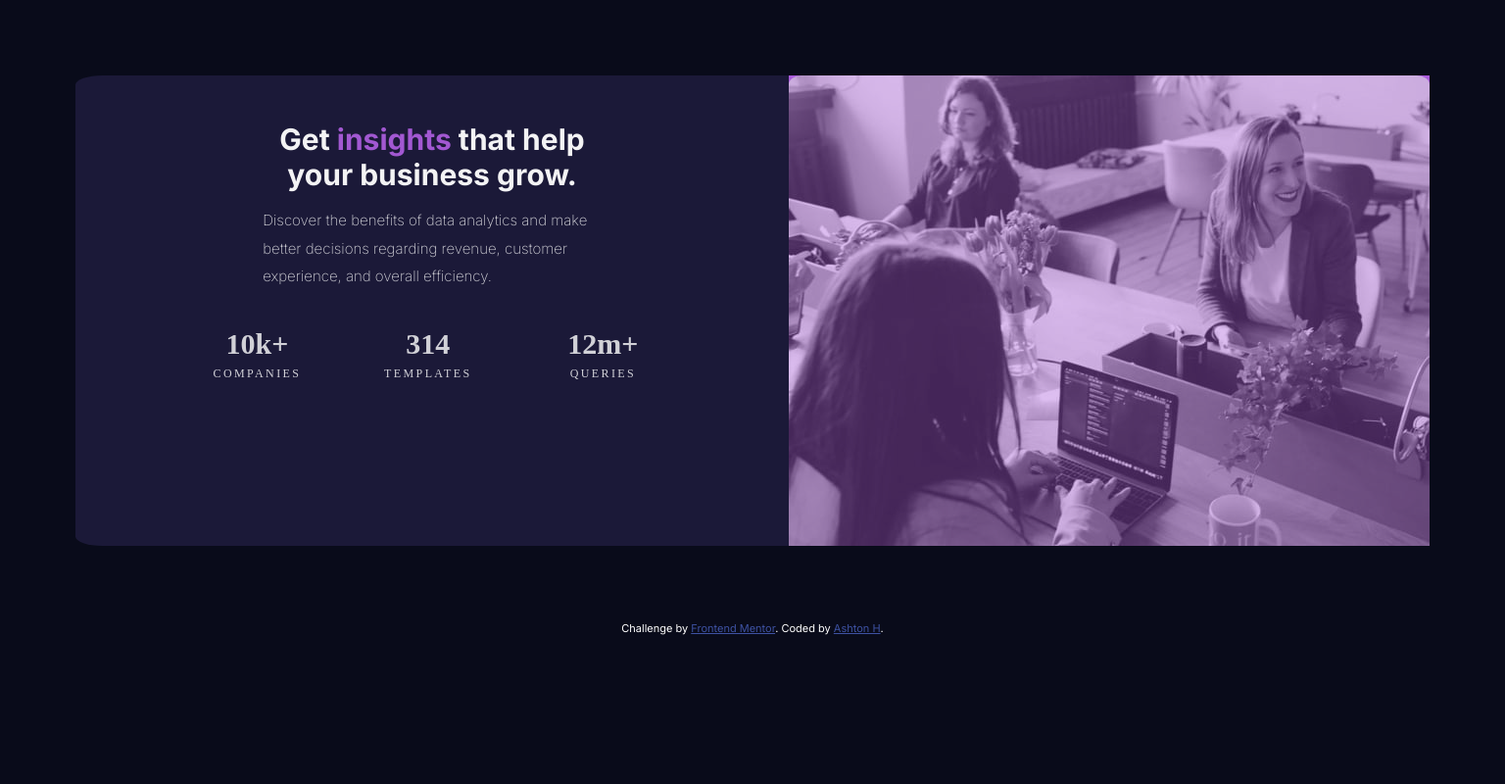
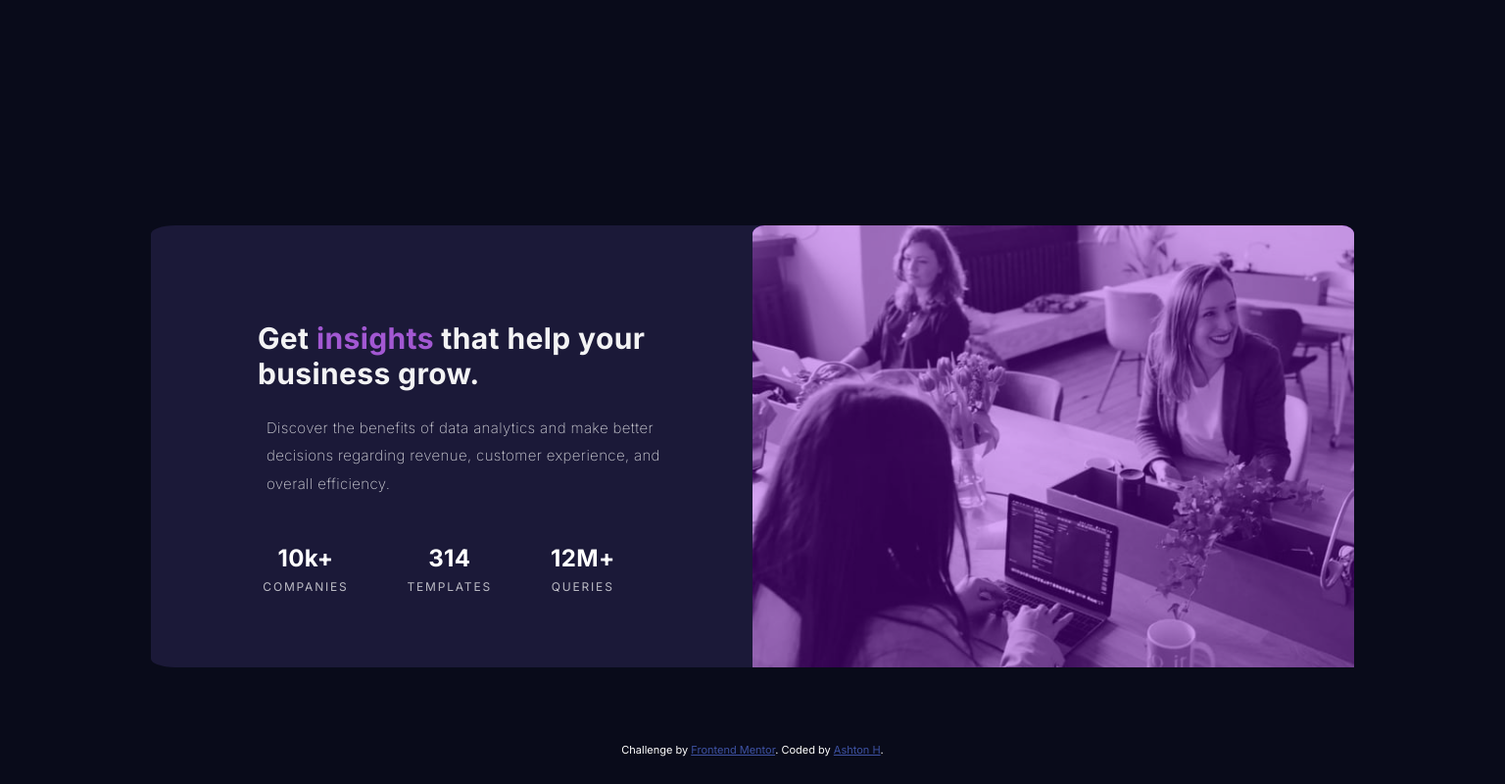
Before and after one commit to AshtonHarvey/stats-preview-card-component-main, a plain HTML site: page index.html in a window 1536 px wide. Shown: the whole page at 98% size. Drawn offline with Linux system fonts and the light colour scheme.

Commit message:
final clean up to the best of my ability

```diff
--- a/css/main.css
+++ b/css/main.css
@@ -15,11 +15,12 @@ img {
   height: auto;
   margin: 0;
   border-radius: 2% 2% 0 0;
-  opacity: 60%;
+  opacity: 65%;
 }
 
-.image-wrap {
-  background-color: hsl(277, 64%, 61%);
+.image-overlay {
+  background-color: hsl(277, 98%, 45%);
+  border-radius: 2% 2% 0 0;
 }
 
 h1 {
@@ -33,6 +34,10 @@ h1 {
   text-decoration: none;
 }
 
+p {
+  text-align: center;
+}
+
 .purple-text {
   color: hsl(277, 64%, 61%);
   text-decoration: none;
@@ -44,67 +49,82 @@ main {
   margin: 5%;
 }
 
-.container {
+.discover-paragraph {
+  font-weight: 200;
+  line-height: 1.9em;
+  opacity: 80%;
+  margin-bottom: 2.5em;
+  padding: 0.6em;
+}
+
+.stats-container-group {
   display: block;
   margin: auto;
   width: 50%;
 }
-.container p {
-  font-family: Lexend-Deca;
+
+.stats-container {
   margin-bottom: 2em;
-  font-weight: 100;
-  font-size: 12px;
-  letter-spacing: 0.2em;
-  line-height: 2em;
-  opacity: 80%;
 }
 
-.container p ins {
+.stats-number {
+  font-size: 24px;
   font-weight: bold;
-  margin-bottom: 3em;
-  letter-spacing: 0;
-  font-size: 30px;
-  opacity: 100%;
+  margin: 0 0 0.3em 0;
 }
 
-p {
-  text-align: center;
+.stats-text {
+  margin: 0 0 0 0;
+  font-size: 0.8em;
+  letter-spacing: 0.15em;
+  opacity: 70%;
 }
 
 .text-area {
   display: block;
   box-sizing: border-box;
   margin: 0;
-  padding: 9%;
+  padding: 8%;
   width: auto;
-}
-
-.discover-paragraph {
-  font-weight: 200;
-  line-height: 1.9em;
-  opacity: 80%;
-  margin-bottom: 2em;
 }
 
 @media screen and (min-width: 1440px) {
   main {
     display: flex;
     flex-direction: row-reverse;
+    letter-spacing: 0.025em;
+    margin: 15% 10% 5% 10%;
   }
 
   .text-area {
     padding: 0;
-    width: 25%;
-    margin: 2em auto 2em auto;
+    width: 35%;
+    margin: 5em 5em 0 0;
+  }
+
+  h1 {
+    text-align: left;
+  }
+
+  img {
+    object-fit: fill;
+  }
+
+  .image-overlay {
+    width: 50%;
   }
 
   .discover-paragraph {
     text-align: left;
   }
-  .container {
+  .stats-container-group {
     display: flex;
     justify-content: center;
   }
+  .stats-container {
+    margin: 0 4em 0 0;
+  }
+
   .inserts {
     margin: 2em;
   }
--- a/index.html
+++ b/index.html
@@ -28,7 +28,7 @@
   </head>
   <body>
     <main>
-      <div class="image-wrap">
+      <div class="image-overlay">
         <img
           src="/images/image-header-mobile.jpg"
           alt="A picture of a company meeting"
@@ -45,16 +45,19 @@
           Discover the benefits of data analytics and make better decisions
           regarding revenue, customer experience, and overall efficiency.
         </p>
-        <div class="container">
-          <p>
-            <ins class="inserts">10k+ <br /></ins> COMPANIES
-          </p>
-          <p>
-            <ins class="inserts">314 <br /></ins> TEMPLATES
-          </p>
-          <p>
-            <ins class="inserts">12m+ <br /></ins> QUERIES
-          </p>
+        <div class="stats-container-group">
+          <div class="stats-container">
+            <p class="stats-number">10k+</p>
+            <p class="stats-text">COMPANIES</p>
+          </div>
+          <div class="stats-container">
+            <p class="stats-number">314</p>
+            <p class="stats-text">TEMPLATES</p>
+          </div>
+          <div class="stats-container">
+            <p class="stats-number">12M+</p>
+            <p class="stats-text">QUERIES</p>
+          </div>
         </div>
       </div>
     </main>
```
